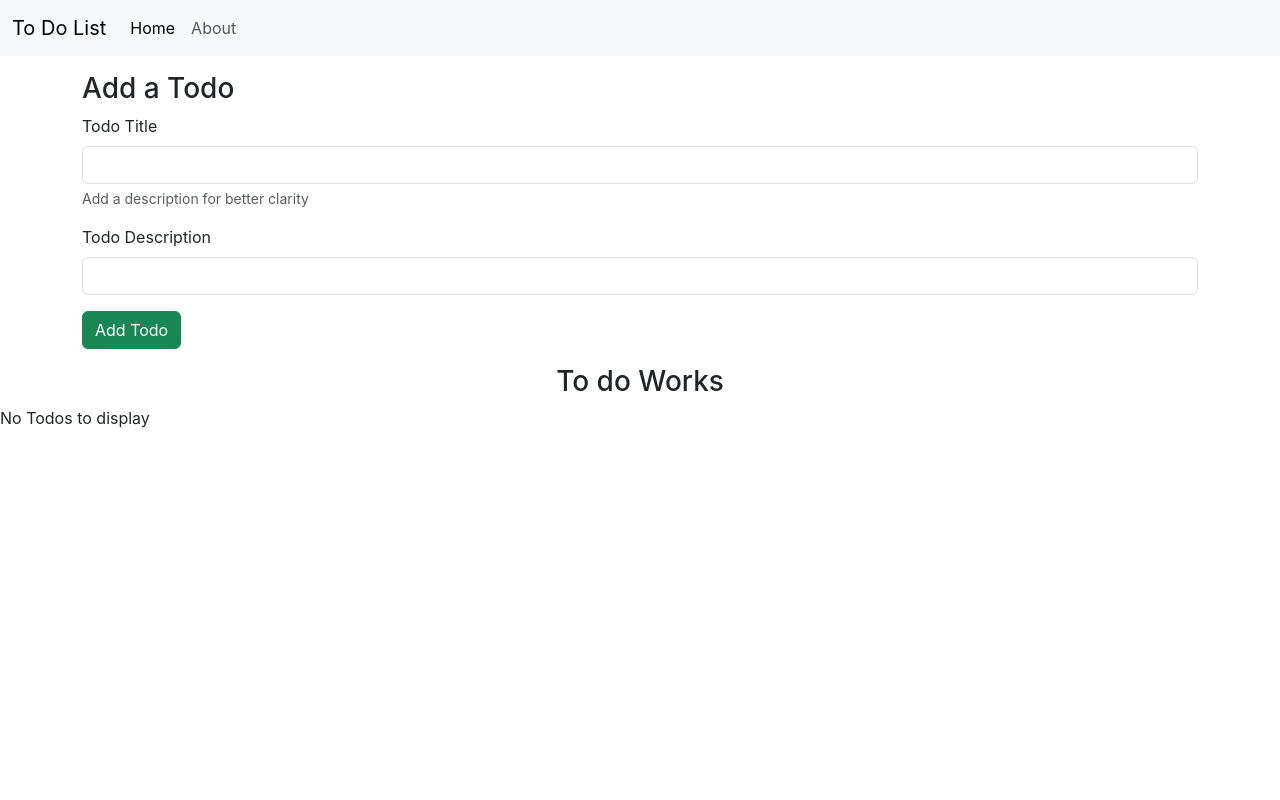
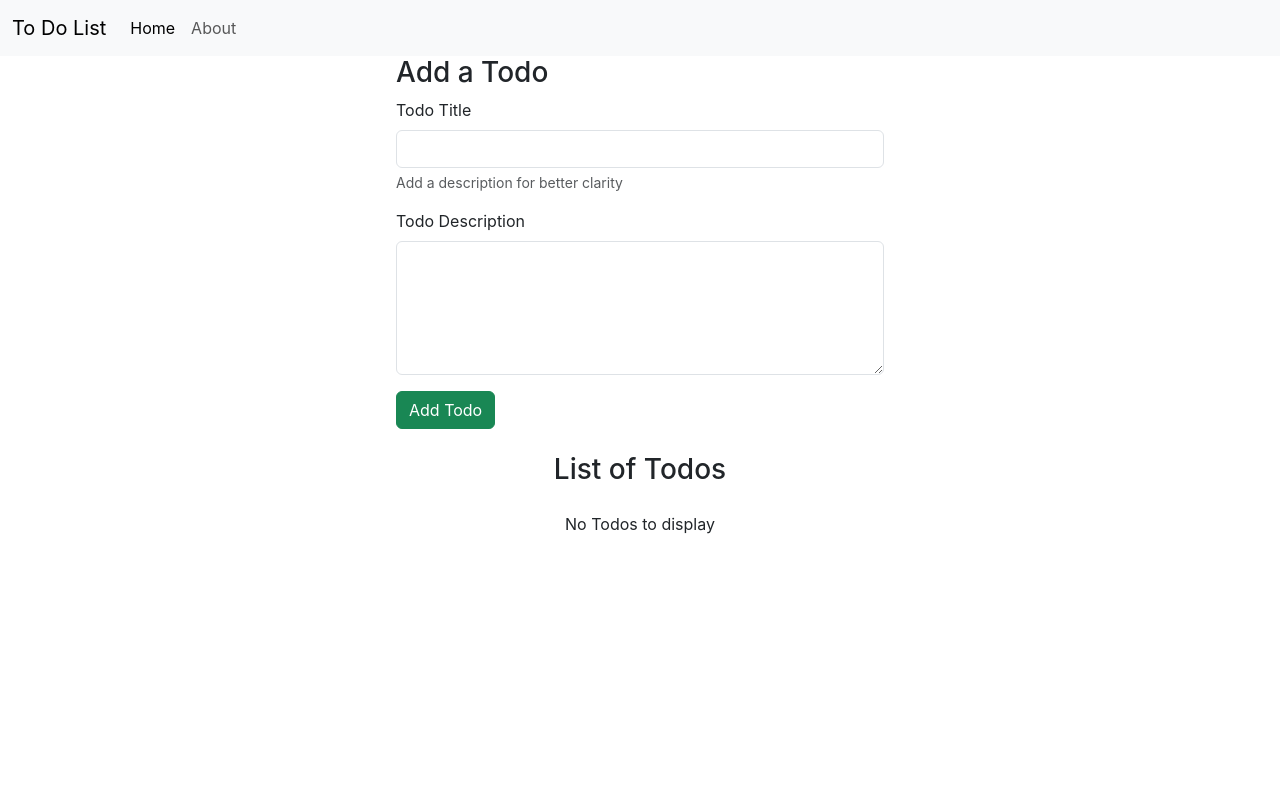
Before and after one commit to Ayush-Baranwal-X/todos-list, a React (Create React App) app: page / in a window 1280 px wide. Shown: the top 800 px of the page. Built offline with nearby package versions, Linux system fonts and the light colour scheme.

Commit message:
Designed the about page properly and made design improvements

```diff
--- a/src/MyComponents/About.js
+++ b/src/MyComponents/About.js
@@ -2,8 +2,39 @@ import React from 'react'
 
 const About = () => {
   return (
-    <div>
-      Hi!
+    <div style={{ minHeight: '85.5vh', marginLeft: '1%', marginTop: '1%' }}>
+
+      <div>
+        <button class="btn btn-primary" style={{ width: '245px', textAlign: 'left' }} type="button" disabled>
+          <span class="spinner-grow spinner-grow-sm" aria-hidden="true"></span>
+          <span role="status">Hi! I am Ayush. Welcome!</span>
+        </button>
+      </div>
+      <button class="btn btn-primary" style={{ marginTop: '1%' }} type="button" data-bs-toggle="offcanvas" data-bs-target="#offcanvasExample" aria-controls="offcanvasExample">
+        Want to Know more about me?
+      </button>
+
+      <div class="offcanvas offcanvas-start" tabindex="-1" id="offcanvasExample" aria-labelledby="offcanvasExampleLabel">
+        <div class="offcanvas-header">
+          <h5 class="offcanvas-title" id="offcanvasExampleLabel">About Me</h5>
+          <button type="button" class="btn-close" data-bs-dismiss="offcanvas" aria-label="Close"></button>
+        </div>
+        <div class="offcanvas-body">
+          <div>
+            Hi! My name is Ayush Kumar Baranwal and this awesome todo list site is created by me. I am a fourth year students at the department of chemical engineering at IIT Delhi. My hobbies include playing video games, playing basketball, watching anime, etc. I am a cheerful person who is very passionate about web development, video game development and machine learning.
+          </div>
+          <div class="dropdown mt-3">
+            <button class="btn btn-secondary dropdown-toggle" type="button" data-bs-toggle="dropdown">
+              Want to Reach Me?
+            </button>
+            <ul class="dropdown-menu">
+              <li><a class="dropdown-item" href="https://www.linkedin.com/in/akbiitd/">LinkedIn</a></li>
+              <li><a class="dropdown-item" href="https://github.com/Ayush-Baranwal-X">Github</a></li>
+              <li><a class="dropdown-item" href="mailto:ayushkumarbaranwal1@gmail.com">Gmail</a></li>
+            </ul>
+          </div>
+        </div>
+      </div>
     </div>
   )
 }
--- a/src/MyComponents/AddTodo.js
+++ b/src/MyComponents/AddTodo.js
@@ -19,7 +19,7 @@ const AddTodo = (props) => {
     };
 
     return (
-        <div className='container my-3'>
+        <div className='container' style={{alignContent : 'center', width : '40%'}}>
             <form onSubmit={submit}>
                 <h3>Add a Todo</h3>
                 <div className="mb-3">
@@ -29,7 +29,7 @@ const AddTodo = (props) => {
                 </div>
                 <div className="mb-3">
                     <label htmlFor="desc" className="form-label">Todo Description</label>
-                    <input type="text" value={desc} onChange={(e)=>{setDesc(e.target.value)}} className="form-control" id="desc"/>
+                    <textarea value={desc} onChange={(e)=>{setDesc(e.target.value)}} className="form-control" id="desc" rows={5}/>
                 </div>
                 {/* <div className="mb-3 form-check">
                     <input type="checkbox" className="form-check-input" id="exampleCheck1"/>
--- a/src/MyComponents/Todos.js
+++ b/src/MyComponents/Todos.js
@@ -5,11 +5,13 @@ import PropTypes from 'prop-types'
 const Todos = (props) => {
   return (
     <div style={{minHeight: '100vh'}}>
-      <h3 className='text-center'>To do Works</h3>
+      <br></br>
+      <h3 className='text-center'>List of Todos</h3>
       {/* Whenever you render things using map, always pass a unique key with it */}
-      {props.todos.length === 0 ? "No Todos to display" :
+
+      {props.todos.length === 0 ? <div style={{textAlign : 'center', marginTop : '2%', fontSize : '16px'}}>No Todos to display</div> :
       props.todos.map((todo) => {
-        return (<div key = {todo.sno} style={{marginLeft : '1%'}}>
+        return (<div key = {todo.sno} style={{marginLeft : '10%', marginRight : '10%', marginTop : '2%'}}>
           {/* <h4>Item {todo.sno}</h4> */}
           <TodoItem todo = {todo} onDelete = {props.onDelete}/>
           <hr/>
```
